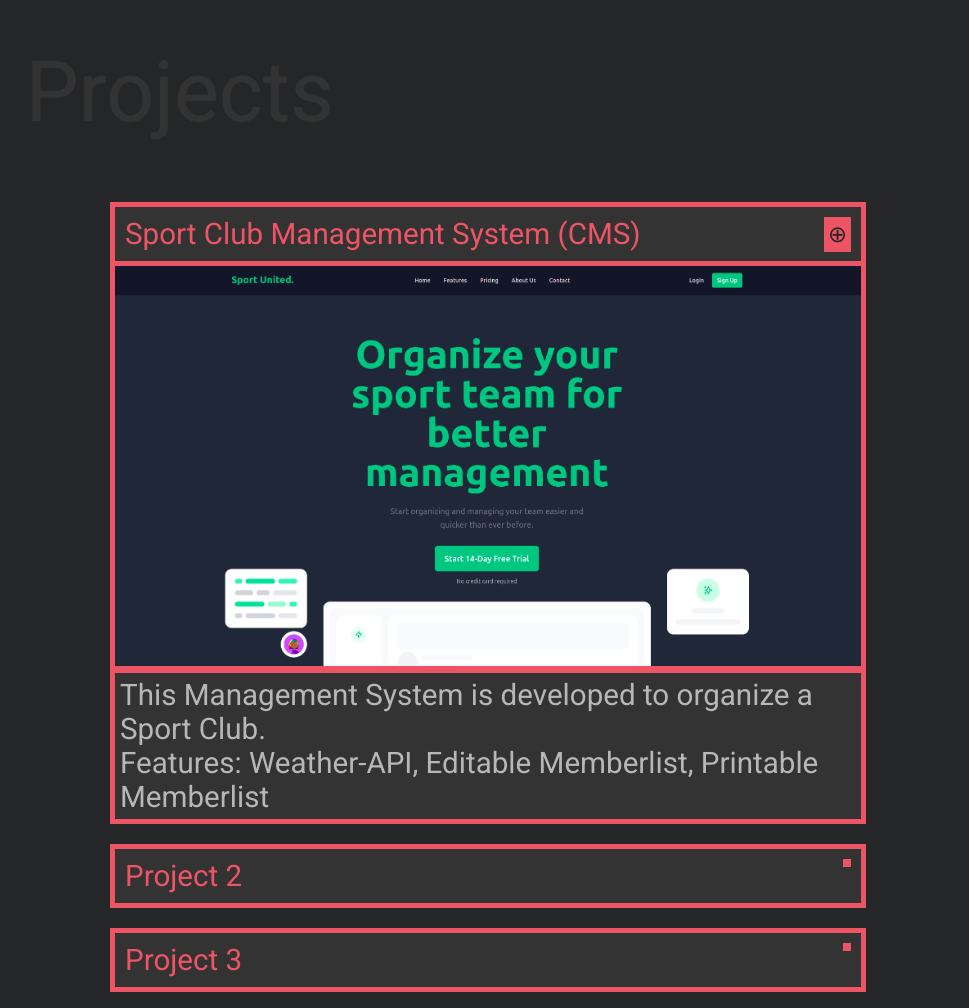
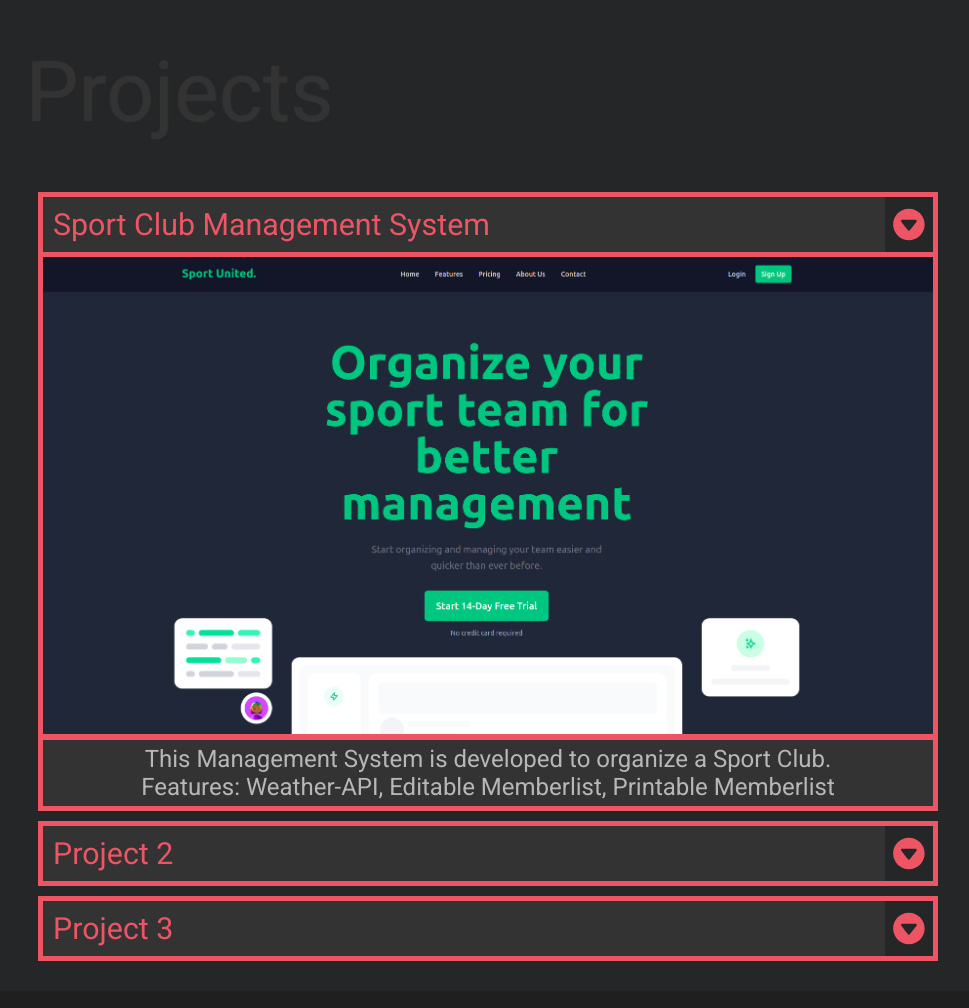
Before and after one commit to AljoschaDriemel/aljoschadriemel.github.io, a plain HTML site: page index.html in a window 1280 px wide. Shown: the part 1550-2558 px from the top of the page, without its empty margins (152-1121 px from the left). Drawn offline with Linux system fonts and the light colour scheme.

Commit message:
style changes

```diff
--- a/index.html
+++ b/index.html
@@ -79,11 +79,23 @@
       <div class="container projects" id="projects">
         <div class="title-font"><p>Projects</p></div>
         <div class="project-container">
+          <!-- CARD -->
           <div class="card">
-            <div class="card-title">
-              Sport Club Management System (CMS)
+            <div class="card-header">
+              <div class="card-title">Sport Club Management System</div>
               <div id="open-btn">
-                &#8853;
+                <svg
+                  fill="var(--red)"
+                  stroke-linejoin="round"
+                  stroke-miterlimit="2"
+                  viewBox="0 0 24 24"
+                  xmlns="http://www.w3.org/2000/svg"
+                >
+                  <path
+                    d="m11.998 2c5.517 0 9.997 4.48 9.997 9.998 0 5.517-4.48 9.997-9.997 9.997-5.518 0-9.998-4.48-9.998-9.997 0-5.518 4.48-9.998 9.998-9.998zm4.843 8.211c.108-.141.157-.3.157-.456 0-.389-.306-.755-.749-.755h-8.501c-.445 0-.75.367-.75.755 0 .157.05.316.159.457 1.203 1.554 3.252 4.199 4.258 5.498.142.184.36.29.592.29.23 0 .449-.107.591-.291z"
+                    fill-rule="nonzero"
+                  />
+                </svg>
               </div>
             </div>
             <div class="card-body" id="project">
@@ -101,19 +113,47 @@
               </div>
             </div>
           </div>
+
           <div class="card">
-            <div class="card-title">
-              Project 2
-              <div id="open-btn2"></div>
+            <div class="card-header">
+              <div class="card-title">Project 2</div>
+              <div id="open-btn2">
+                <svg
+                  fill="var(--red)"
+                  stroke-linejoin="round"
+                  stroke-miterlimit="2"
+                  viewBox="0 0 24 24"
+                  xmlns="http://www.w3.org/2000/svg"
+                >
+                  <path
+                    d="m11.998 2c5.517 0 9.997 4.48 9.997 9.998 0 5.517-4.48 9.997-9.997 9.997-5.518 0-9.998-4.48-9.998-9.997 0-5.518 4.48-9.998 9.998-9.998zm4.843 8.211c.108-.141.157-.3.157-.456 0-.389-.306-.755-.749-.755h-8.501c-.445 0-.75.367-.75.755 0 .157.05.316.159.457 1.203 1.554 3.252 4.199 4.258 5.498.142.184.36.29.592.29.23 0 .449-.107.591-.291z"
+                    fill-rule="nonzero"
+                  />
+                </svg>
+              </div>
             </div>
             <div class="card-body" id="project2">
               <img src="./img/test.png" alt="test img" />
             </div>
           </div>
+
           <div class="card">
-            <div class="card-title">
-              Project 3
-              <div id="open-btn3"></div>
+            <div class="card-header">
+              <div class="card-title">Project 3</div>
+              <div id="open-btn3">
+                <svg
+                  fill="var(--red)"
+                  stroke-linejoin="round"
+                  stroke-miterlimit="2"
+                  viewBox="0 0 24 24"
+                  xmlns="http://www.w3.org/2000/svg"
+                >
+                  <path
+                    d="m11.998 2c5.517 0 9.997 4.48 9.997 9.998 0 5.517-4.48 9.997-9.997 9.997-5.518 0-9.998-4.48-9.998-9.997 0-5.518 4.48-9.998 9.998-9.998zm4.843 8.211c.108-.141.157-.3.157-.456 0-.389-.306-.755-.749-.755h-8.501c-.445 0-.75.367-.75.755 0 .157.05.316.159.457 1.203 1.554 3.252 4.199 4.258 5.498.142.184.36.29.592.29.23 0 .449-.107.591-.291z"
+                    fill-rule="nonzero"
+                  />
+                </svg>
+              </div>
             </div>
             <div class="card-body" id="project3">
               <img src="./img/test.png" alt="test img" />
@@ -189,7 +229,10 @@
           </svg>
         </a>
 
-        <a href="https://www.linkedin.com/in/aljoscha-driemel-661786233/" target="_blank">
+        <a
+          href="https://www.linkedin.com/in/aljoscha-driemel-661786233/"
+          target="_blank"
+        >
           <svg
             xmlns="http://www.w3.org/2000/svg"
             width="36"
--- a/style.css
+++ b/style.css
@@ -153,7 +153,7 @@ h1 {
   margin: auto;
 
   padding-left: 10px;
-  font-size: calc(100% + .5vw);
+  font-size: calc(100% + 0.5vw);
 }
 
 .about-container a {
@@ -163,14 +163,28 @@ h1 {
 
 /* PROJECTS */
 
-/* PROJECT CARDS */
+.projects {
+
+}
+.project-container {
+
+
+}
+
+.card-header {
+  display: flex;
+  justify-content: space-between;
+}
+
 .card {
-  padding: 5px;
-  margin: 20px auto;
-  background-color: var(--red);
-  width: 60%;
-  font-size: calc(70% + 1vw);
+  border: 5px solid var(--red);
+  max-width: 900px;
+  margin: 10px auto;
+  min-width: 50vw;
 
+
+  /* width: 100%; */
+  /* font-size: calc(70% + 1vw); */
   /* margin: auto; */
   /* min-width: 50vw; */
 }
@@ -178,6 +192,8 @@ h1 {
   padding: 10px;
   background-color: var(--main);
   color: var(--red);
+  width: 100%;
+  font-size: calc(100% + 0.5vw);
 }
 .card-body {
   background-color: var(--red);
@@ -189,25 +205,29 @@ h1 {
   padding: 5px;
 }
 .card-txt span {
-
 }
 
 .card img {
   max-width: 100%;
   border-top: 5px solid var(--red);
 }
+
 #open-btn,
 #open-btn2,
 #open-btn3 {
-  float: right;
-  padding: .5vh;
-  font-size: calc(50% + 1vh);
-  background-color: var(--red);
-  color: var(--dark);
+  width: 50px;
+  cursor: pointer;
+  border: 5px solid var(--dark);
+
+  display: flex;
+  /* float: right; */
+  /* padding: 5px; */
+  /* font-size: calc(50% + 1vh); */
+  /* background-color: var(--red); */
+  /* color: var(--dark); */
   /* text-align: center; */
-  cursor: pointer;
+
 }
-
 
 #project2,
 #project3 {
@@ -217,8 +237,8 @@ h1 {
 /* CONTACT */
 
 .form-container {
- background-color: var(--dark);
- margin: 100px;
+  background-color: var(--dark);
+  margin: 100px;
 }
 .form {
   display: flex;
@@ -247,7 +267,6 @@ textarea {
 textarea {
   margin-top: 20px;
 }
-
 
 /* TOP BTN */
 #topBtn {
@@ -279,7 +298,6 @@ footer {
 }
 footer svg {
   margin: 50px;
-
 }
 footer a {
   color: var(--dark);
```
